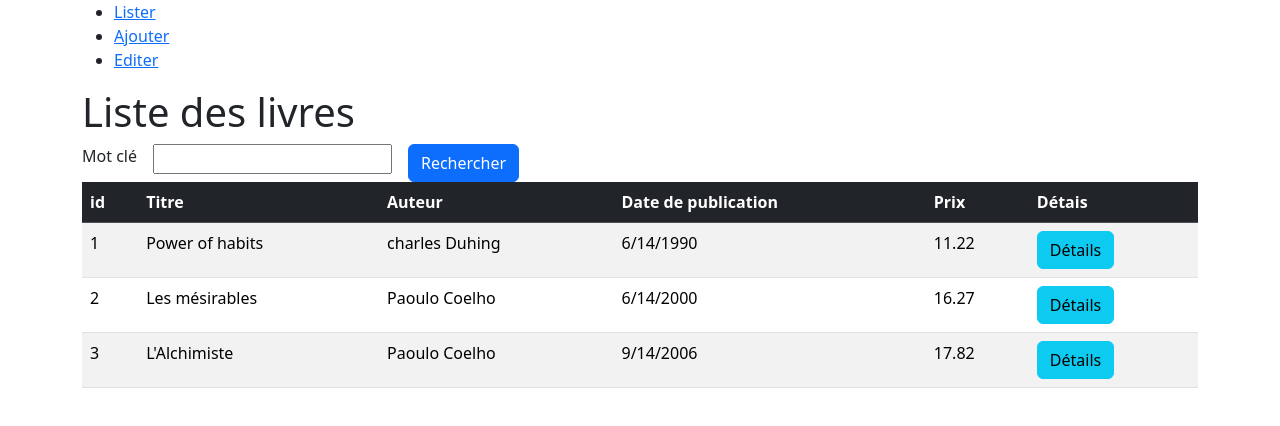
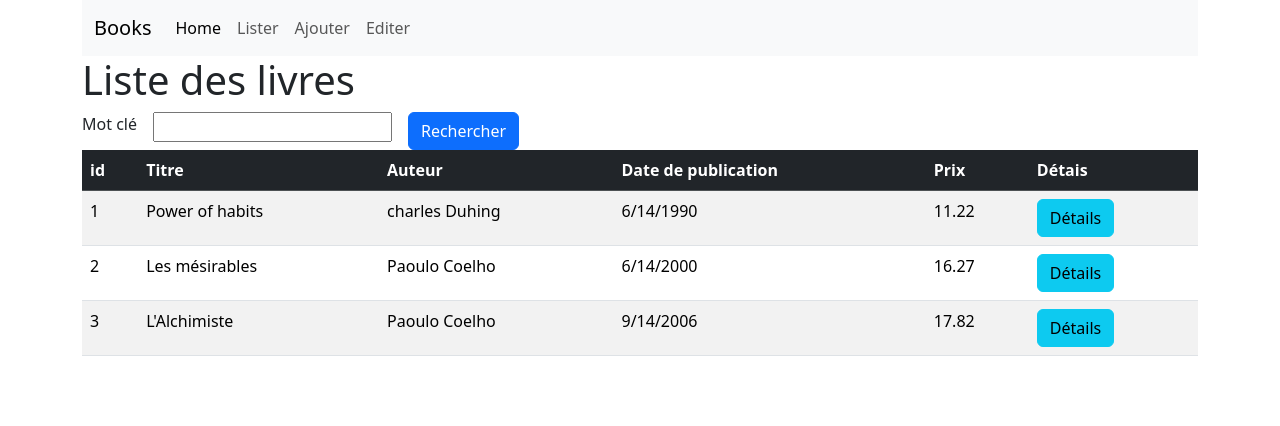
Before and after one commit to LyndaKlaleche/Angular_Book, an Angular app in the folder book-shop/: page /List in a window 1280 px wide. Shown: the top 426 px of the page. Built offline with nearby package versions, Linux system fonts and the light colour scheme.

Commit message:
Ajout de nav-bar

```diff
--- a/book-shop/src/app/app.component.html
+++ b/book-shop/src/app/app.component.html
@@ -1,10 +1,22 @@
+
 <div class="container">
 
-<!--app-list-books/-->
-<ul>
-    <li><a routerLink="/List">Lister</a></li>
-    <li><a routerLink="/Add">Ajouter</a></li>
-    <li><a routerLink="/Edit">Editer</a></li>
-</ul>
-<router-outlet> </router-outlet>
+<nav class="navbar navbar-expand-lg bg-body-tertiary">
+    <div class="container-fluid">
+      <a class="navbar-brand" href="#">Books</a>
+      <button class="navbar-toggler" type="button" data-bs-toggle="collapse" data-bs-target="#navbarNavAltMarkup" aria-controls="navbarNavAltMarkup" aria-expanded="false" aria-label="Toggle navigation">
+        <span class="navbar-toggler-icon"></span>
+      </button>
+      <div class="collapse navbar-collapse" id="navbarNavAltMarkup">
+        <div class="navbar-nav">
+          <a class="nav-link active" aria-current="page" href="#">Home</a>
+          <a class="nav-link" routerLink="/List">Lister</a>
+          <a class="nav-link" routerLink="/Add">Ajouter</a>
+          <a class="nav-link" routerLink="/Edit">Editer</a>
+        </div>
+      </div>
+    </div>
+  </nav>
+
+  <router-outlet> </router-outlet>
 </div>
```
